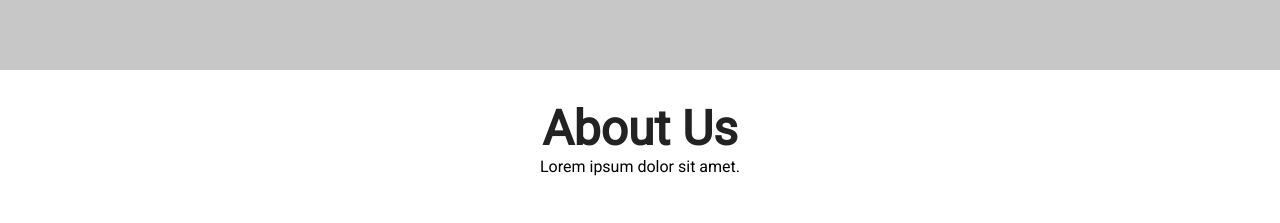
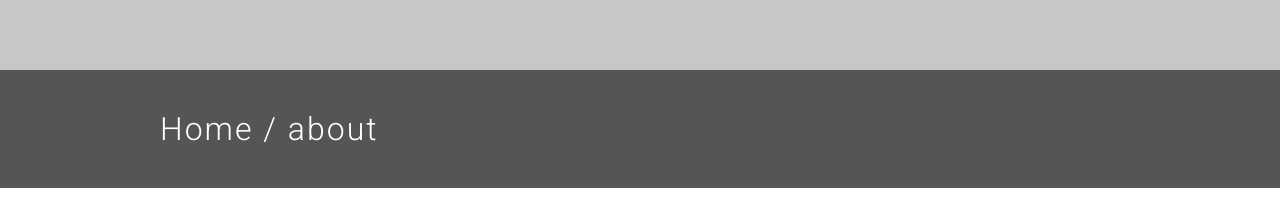
Before and after one commit to ddepu11/movil_shop_cient_side_react, a React (Create React App) app: page /about in a window 1280 px wide. Shown: the part 164-387 px from the top of the page. Built offline with nearby package versions, Linux system fonts and the light colour scheme.

Commit message:
Hero component done

```diff
--- a/src/App.js
+++ b/src/App.js
@@ -1,5 +1,5 @@
 import React from "react";
-import { Navbar, Home, Footer, About } from "./components";
+import { Navbar, Home, Footer, About, Products } from "./components";
 import styled from "styled-components";
 import { BrowserRouter as Router, Route, Switch } from "react-router-dom";
 
@@ -15,6 +15,9 @@ const App = () => {
           <Route exact path="/about">
             <About />
           </Route>
+          <Route exact path="/products">
+            <Products />
+          </Route>
         </Switch>
         <Footer />
       </Router>
--- a/src/components/About.jsx
+++ b/src/components/About.jsx
@@ -1,8 +1,11 @@
 import React from "react";
 import styled from "styled-components";
+import { Hero } from ".";
 
 const About = () => {
   return (
+    <>
+      <Hero title="about" />
       <Wrapper>
         <h2>About Us</h2>
         <p>Lorem ipsum dolor sit amet.</p>
@@ -12,13 +15,15 @@ const About = () => {
             <p>
               Lorem ipsum dolor sit amet consectetur adipisicing elit.
               Consectetur, dignissimos sunt est fugit dolor in sequi, doloribus
-            illo omnis molestias impedit incidunt inventore quos dolores officia
-            ea recusandae possimus repudiandae laudantium. Sed culpa porro earum
+              illo omnis molestias impedit incidunt inventore quos dolores
+              officia ea recusandae possimus repudiandae laudantium. Sed culpa
+              porro earum
             </p>
             <p>
               beatae magni reprehenderit at quia, aliquid earum amet. Rem quas
-            officiis fugiat et possimus illo sed suscipit aperiam ipsum officia
-            praesentium quibusdam accusantium, blanditiis nam repellendus
+              officiis fugiat et possimus illo sed suscipit aperiam ipsum
+              officia praesentium quibusdam accusantium, blanditiis nam
+              repellendus
             </p>
             <p>
               beatae magni reprehenderit at quia, aliquid earum amet. Rem quas
@@ -44,9 +49,9 @@ const About = () => {
             </p>
             <p>
               beatae magni reprehenderit at quia, aliquid earum amet. Rem quas
-            officiis fugiat et possimus illo sed suscipit aperiam ipsum officia
-            officiis fugiat et possimus illo sed suscipit aperiam ipsum officia
-            sint doloremque.
+              officiis fugiat et possimus illo sed suscipit aperiam ipsum
+              officia officiis fugiat et possimus illo sed suscipit aperiam
+              ipsum officia sint doloremque.
             </p>
             <p>
               beatae magni reprehenderit at quia, aliquid earum amet. Rem quas
@@ -65,14 +70,14 @@ const About = () => {
             </p>
             <p>
               beatae magni reprehenderit at quia, aliquid earum amet. Rem quas
-            officiis fugiat et possimus illo sed suscipit aperiam ipsum officia
-            sint doloremque.
+              officiis fugiat et possimus illo sed suscipit aperiam ipsum
+              officia sint doloremque.
             </p>
             <p>
               beatae magni reprehenderit at quia, aliquid earum amet. Rem quas
-            officiis fugiat et possimus illo sed suscipit aperiam ipsum officia
-            delectus omnis, asperiores nulla tempora? Dolor sit perspiciatis
-            sint doloremque.
+              officiis fugiat et possimus illo sed suscipit aperiam ipsum
+              officia delectus omnis, asperiores nulla tempora? Dolor sit
+              perspiciatis sint doloremque.
             </p>
           </div>
           <img
@@ -81,6 +86,7 @@ const About = () => {
           />
         </div>
       </Wrapper>
+    </>
   );
 };
 const Wrapper = styled.main`
--- a/src/components/Footer.jsx
+++ b/src/components/Footer.jsx
@@ -77,6 +77,7 @@ const Wrapper = styled.footer`
         h3 {
           margin-bottom: 8px;
           color: #333;
+          font-weight: 500;
         }
       }
     }
@@ -99,18 +100,18 @@ const Wrapper = styled.footer`
     }
   }
   .fotter_fw {
-    background-color: #6d6d6d;
+    background-color: #555;
     padding: 20px 0;
   }
   .f_lover {
     justify-content: space-between;
     width: 1200px;
     margin: auto;
+    color: white;
     .left {
       p {
         font-size: 1.1em;
         letter-spacing: 1px;
-        color: #111;
       }
     }
     .right {
--- /dev/null
+++ b/src/components/Hero.jsx
@@ -0,0 +1,27 @@
+import styled from "styled-components";
+import React from "react";
+
+const Hero = ({ title }) => {
+  return (
+    <Wrapper>
+      <div className="w-960">
+        <h1>Home / {title}</h1>
+      </div>
+    </Wrapper>
+  );
+};
+
+const Wrapper = styled.main`
+  background: #555;
+  padding: 40px 0;
+  color: white;
+  .w-960 {
+    h1 {
+      font-size: 2em;
+      letter-spacing: 2px;
+      font-weight: 300;
+    }
+  }
+`;
+
+export default Hero;
--- a/src/components/Products.jsx
+++ b/src/components/Products.jsx
@@ -1,7 +1,16 @@
 import React from "react";
+import styled from "styled-components";
+import { Hero } from ".";
 
 const Products = () => {
-  return <div>Products</div>;
+  return (
+    <>
+      <Hero title="products" />
+      <Wrapper className="w-960">Products</Wrapper>
+    </>
+  );
 };
 
+const Wrapper = styled.main``;
+
 export default Products;
--- a/src/components/index.js
+++ b/src/components/index.js
@@ -5,5 +5,6 @@ import Products from "./Products";
 import Product from "./Product";
 import Services from "./Services";
 import Footer from "./Footer";
+import Hero from "./Hero";
 
-export { Navbar, Home, About, Products, Product, Services, Footer };
+export { Navbar, Home, About, Products, Product, Services, Footer, Hero };
```
Lines whose indentation alone changed are shown as unchanged.
